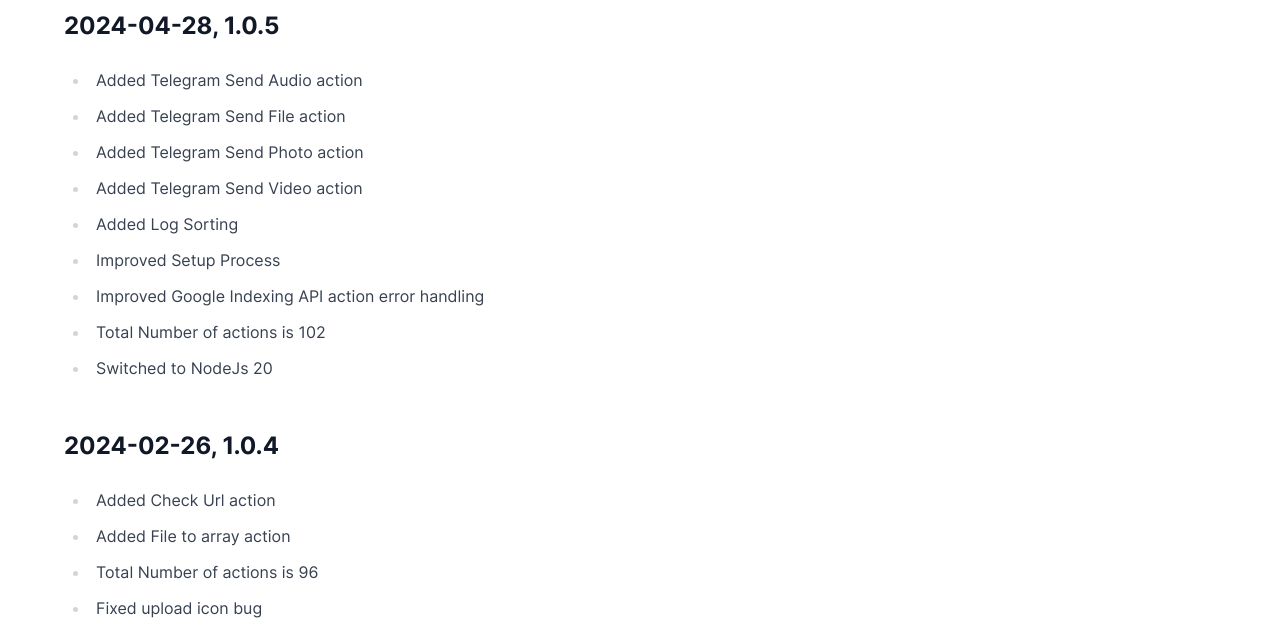
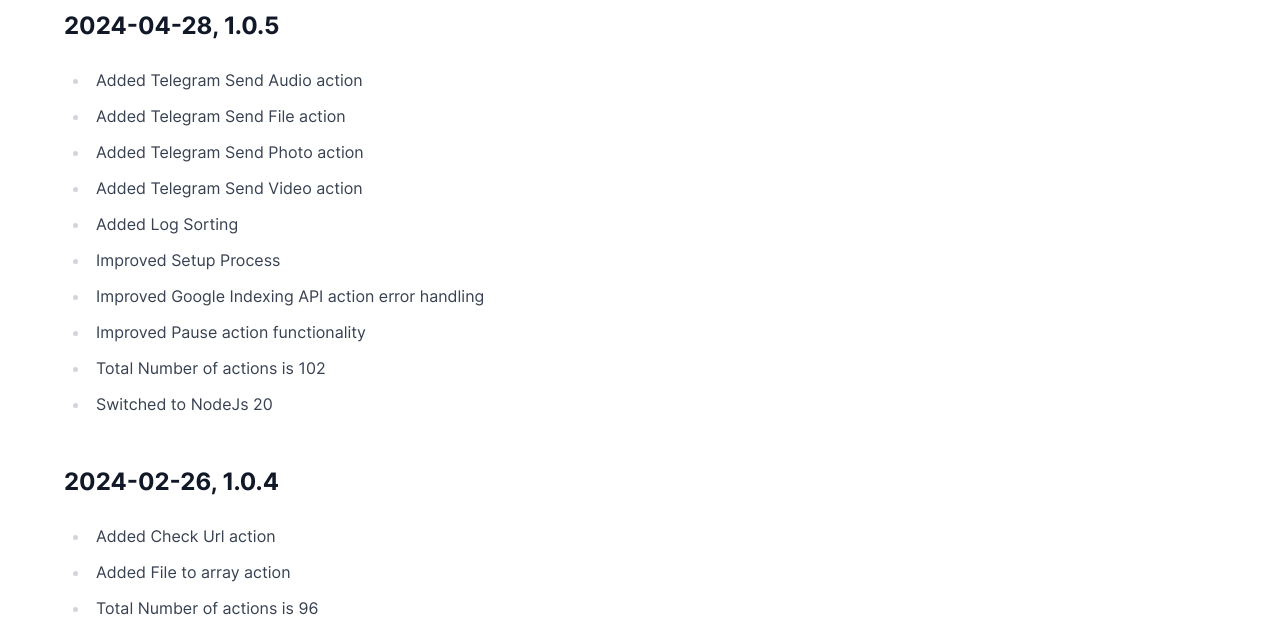
Before and after one commit to etlguru/site, an Astro site: page /history in a window 1280 px wide. Shown: the part 172-799 px from the top of the page. Built offline with nearby package versions, Linux system fonts and the light colour scheme; Astro itself is replaced by a stand-in of ours.

Commit message:
Version update

```diff
--- a/src/pages/history/index.md
+++ b/src/pages/history/index.md
@@ -18,6 +18,7 @@
 - Added Log Sorting
 - Improved Setup Process
 - Improved Google Indexing API action error handling
+- Improved Pause action functionality
 - Total Number of actions is 102
 - Switched to NodeJs 20
 
```
